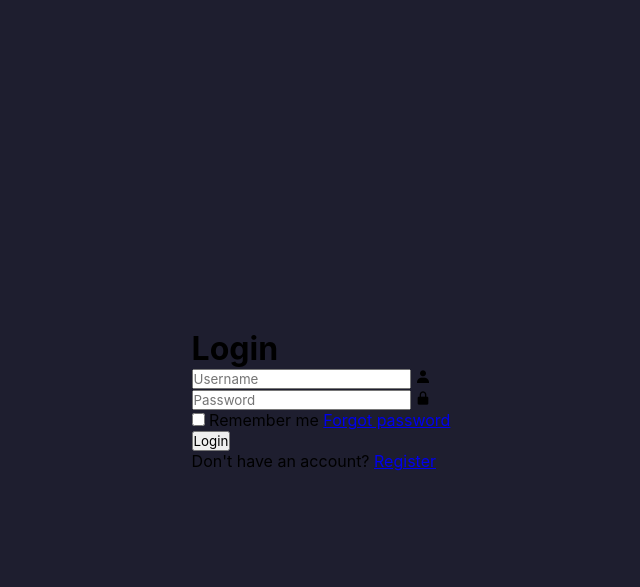
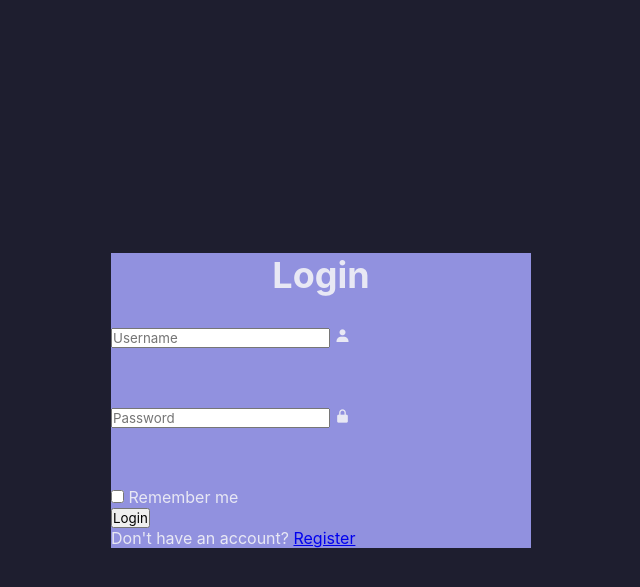
Before and after one commit to MuizzuddinNorisham/amms-group-project, a PHP site: page /AdminLogin.html in a window 1280 px wide. Shown: the top 587 px of the page, without its empty margins (319-959 px from the left). Run offline with PHP 8.4, Linux system fonts and the light colour scheme; some libraries are stand-ins or nearby versions.

Commit message:
update admin design color

```diff
--- a/AMMS/AdminLogin.html
+++ b/AMMS/AdminLogin.html
@@ -24,7 +24,6 @@
 
                 <div class="remember-forgot">
                     <label><input type="checkbox"> Remember me</label>
-                    <a href="#">Forgot password</a>
                 </div>
                 <button type="submit" class="btn">Login</button>
 
--- a/AMMS/StyleAdmin.css
+++ b/AMMS/StyleAdmin.css
@@ -26,3 +26,21 @@ body {
     min-height: 100vh;
     background: #1e1e2f;
 }
+
+.wrapper {
+    width: 420px;
+    background:#9191df;
+    color:#e8e8f4;
+}
+
+.wrapper h1 {
+    font-size: 36px;
+    text-align: center;
+}
+
+.wrapper .input-box {
+    width: 100%;
+    height: 50px;
+    background: #9191df;
+    margin: 30px 0;
+}
```
